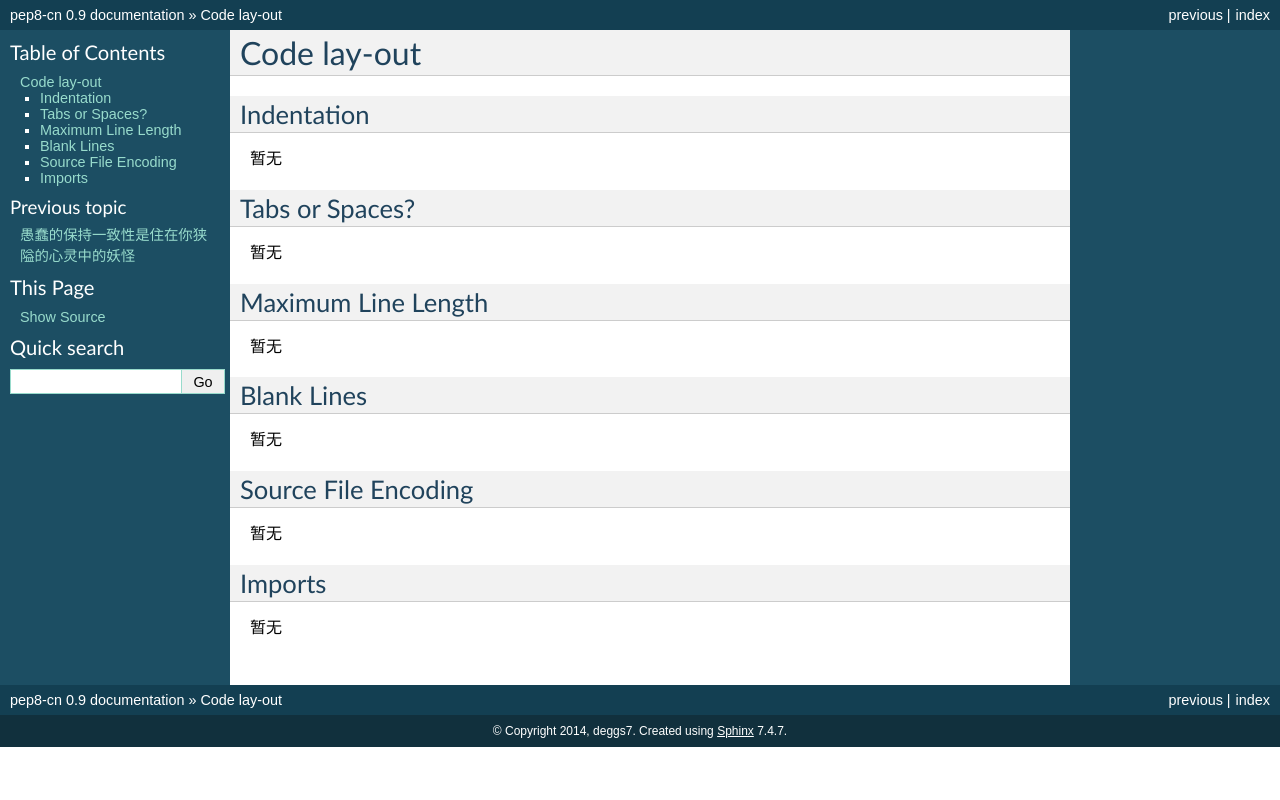
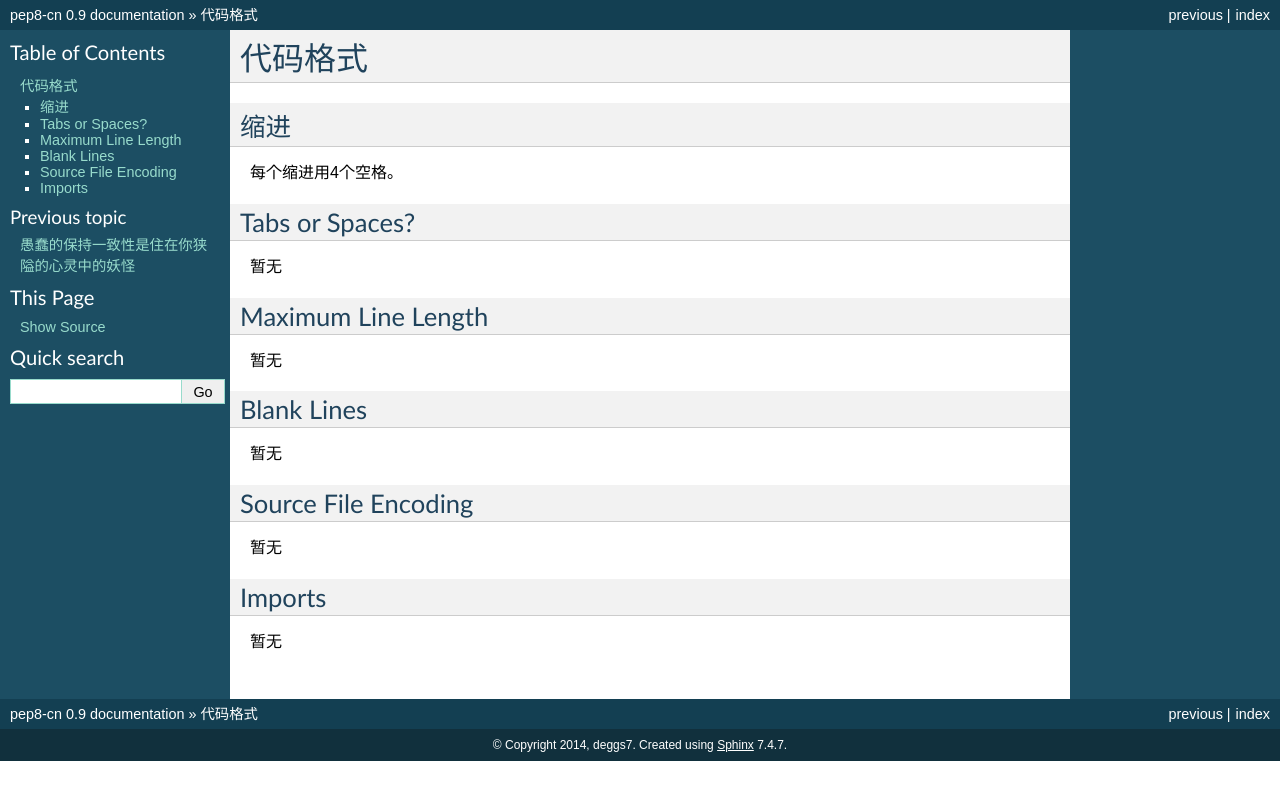
Before and after one commit to deggs7/pep8-cn, a Sphinx documentation site: the page built from source/layout.rst, in a window 1280 px wide. Shown: the top 800 px of the page. Built offline with Sphinx 7.4.7, drawn with Linux system fonts in a browser that asks for light colours.

Commit message:
temporary commit

```diff
--- a/source/layout.rst
+++ b/source/layout.rst
@@ -1,9 +1,11 @@
-Code lay-out
-============
+代码格式
+========
 
-Indentation
+缩进
 -----------
-暂无
+每个缩进用4个空格。
+
+
 
 Tabs or Spaces?
 ---------------
```
